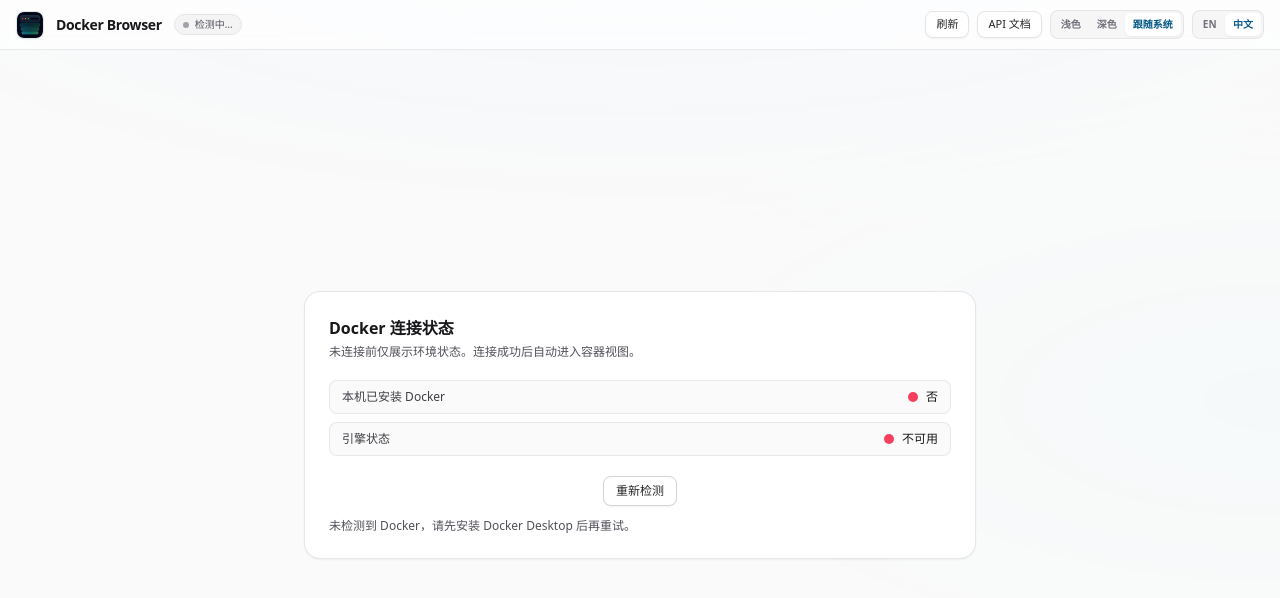
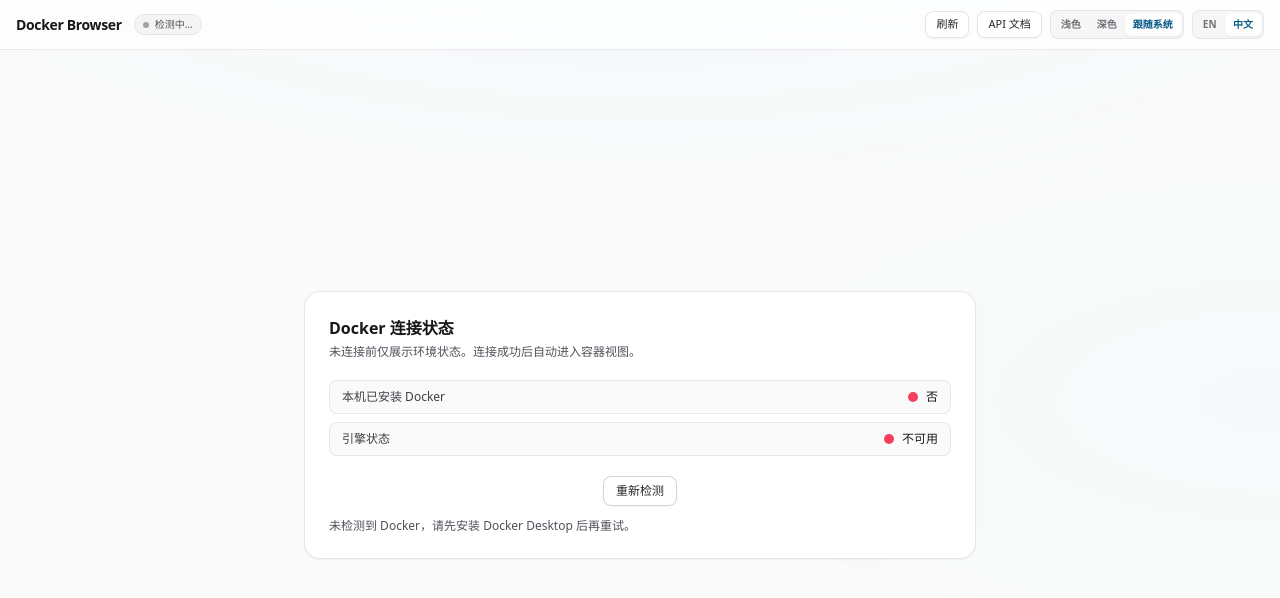
Before and after one commit to unicorngithub/Docker-Browser, a React (Vite) app: page / in a window 1280 px wide. Shown: the top 598 px of the page. Built offline with nearby package versions, Linux system fonts and the light colour scheme.

Commit message:
移除 HeaderBar 组件中的 favicon 图标，简化了组件结构。

```diff
--- a/src/components/HeaderBar.tsx
+++ b/src/components/HeaderBar.tsx
@@ -96,14 +96,6 @@ export function HeaderBar() {
   return (
     <header className="flex shrink-0 items-center justify-between gap-3 border-b border-zinc-200/80 bg-white/70 px-4 py-2.5 backdrop-blur dark:border-white/[0.06] dark:bg-zinc-950/70">
       <div className="flex min-w-0 flex-1 items-center gap-2 sm:gap-3">
-        <img
-          src="/favicon.svg"
-          alt=""
-          width={28}
-          height={28}
-          className="h-7 w-7 shrink-0 rounded-lg border border-zinc-200/90 bg-zinc-900/5 shadow-sm dark:border-zinc-700/80 dark:bg-zinc-900/40"
-          decoding="async"
-        />
         <h1 className="truncate text-sm font-semibold tracking-tight text-zinc-900 dark:text-zinc-50">
           {t('app.title')}
         </h1>
```
